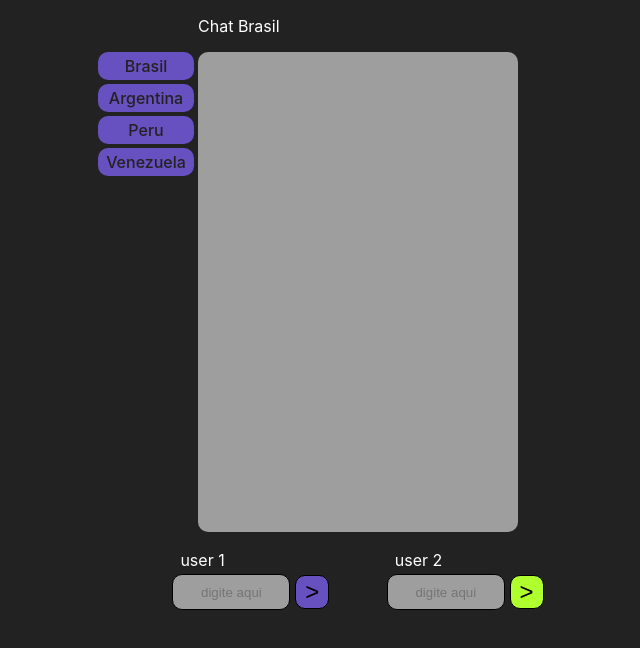
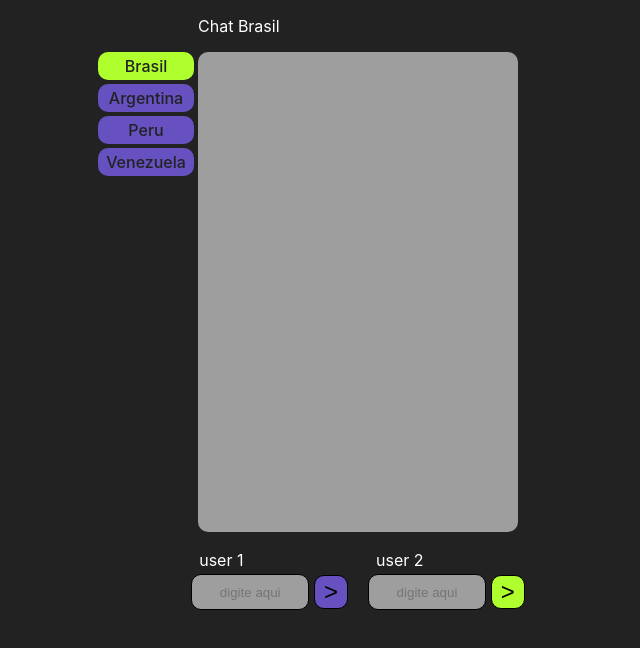
Before and after one commit to oCesaum/chat-gui, a React (Create React App) app: page / in a window 1280 px wide. Shown: the top 648 px of the page, without its empty margins (282-922 px from the left). Built offline with nearby package versions, Linux system fonts and the light colour scheme.

Commit message:
modificações

```diff
--- a/src/App.css
+++ b/src/App.css
@@ -26,13 +26,13 @@ display: flex;
 flex-direction: column;
 align-items: center;
 width: 25rem;
+margin: 0 auto;
 }
 
 .header {
-  margin: 0 auto;
+  /* margin-left: 100px;  */
   width: 20rem;
   display: flex;
-  justify-content: space-between;
   align-items: center;
 }
 
@@ -46,18 +46,14 @@ width: 25rem;
 
 .chat-container {
   display: flex;
+  margin-left: -100px;
 }
 
 .region-btn {
   width: fit-content;
-  margin-left: -100px;
-  /* position: relative;
-  left: -124px;
-  top: 114px; */
-  /* transform: rotate(270deg); */
 }
 
-.region-btn p {
+.region-btn .inative {
   margin: 0 4px 4px 0;
   background-color: var(--secondary);
   color: #222;
@@ -68,8 +64,24 @@ width: 25rem;
   border-radius: 0.625rem;
 }
 
-.region-btn p:hover {
+.region-btn .active {
+  margin: 0 4px 4px 0;
+  background-color: var(--primary);
+  color: #222;
+  padding:4px 8px;
+  font-weight: 500;
+  cursor: pointer;
+  text-align: center;
+  border-radius: 0.625rem;
+}
+
+.region-btn .inative:hover {
   background-color: var(--primary-light);
+  transition: all .3s;
+}
+
+.region-btn- .active:hover {
+  background-color: var(--secondary-light);
   transition: all .3s;
 }
 
@@ -121,9 +133,10 @@ width: 25rem;
 }
 
 .users {
+  /* margin-left: 100px; */
   margin: 0.9rem;
   display: flex;
-  justify-content: space-between;
+  justify-content: center;
 }
 
 .user-1 div, .user-2 div {
@@ -159,6 +172,7 @@ margin: .25rem 0.5rem;
 
 .user-1 button {
   background-color: var(--secondary);
+  margin-right: 20px;
 }
 
 .user-1 button:hover {
--- a/src/App.jsx
+++ b/src/App.jsx
@@ -2,24 +2,11 @@ import Chat from './Chat';
 
 import './App.css';
 
-import { useState } from 'react';
-
 function App() {
-
-  const [regions] = useState([
-
-    {"name": "Brasil"},
-    {"name": "Argentina"},
-    {"name": "Peru"},
-    {"name": "Venezuela"},
-
-  ])
 
   return (
     <div className="App">
-      <div className='chats-container'>
-        <Chat regions={regions} channel={regions} />
-      </div>
+        <Chat />
     </div>
   );
 }
--- a/src/Chat.jsx
+++ b/src/Chat.jsx
@@ -1,19 +1,27 @@
 import { useState } from 'react';
+
 import './App.css';
+
 import AddMessage from './components/AddMessage';
 import UserMessages from './components/UserMessages';
 
-export default function Chat(props) {
+export default function Chat() {
   const [userMessages, setUserMessages] = useState([])
+  const [chatRegion, setChatRegion] = useState("Brasil")
 
-  const [chatRegion, setChatRegion] = useState("Brasil")
+  const regions = ([
+    {"name": "Brasil"},
+    {"name": "Argentina"},
+    {"name": "Peru"},
+    {"name": "Venezuela"},
+  ])
 
   const handleUserMessageAddition = (userMessageContent, userId, channel) => {
     const newUserMessages = [...userMessages, {
       content: userMessageContent,
       id: new Date().getTime(),
       userId: userId,
-      channel: chatRegion
+      channel: chatRegion,
     }]
 
     setUserMessages(newUserMessages)
@@ -25,17 +33,21 @@ export default function Chat(props) {
   }
 
   return(
-    <>
-      {props.regions && props.regions.map(region => (
-        <div className={region.name !== chatRegion ? ("hidden") : ("")}>
+    <div>
       <div className='content-1'>
         <div className='header'>
-              <p className='title'>Chat {region.name}</p>
+          <p className='title'>Chat {chatRegion}</p>
         </div>
 
         <div className='chat-container'>
           <div className='region-btn'>
-                {props.regions && props.regions.map(region => (<p onClick={() => setChatRegion(region.name)}>{region.name}</p>))}
+            {regions && regions.map(region => (
+            <p
+            onClick={() =>
+            setChatRegion(region.name)}
+            className={region.name === chatRegion ? ("active") : ("inative")}
+            >{region.name}</p>
+            ))}
           </div>
           <div className='chat'>
             <UserMessages
@@ -71,7 +83,5 @@ export default function Chat(props) {
         </div>
       </div>
     </div>
-      ))}
-    </>
   )
 }
```
Lines whose indentation alone changed are shown as unchanged.
